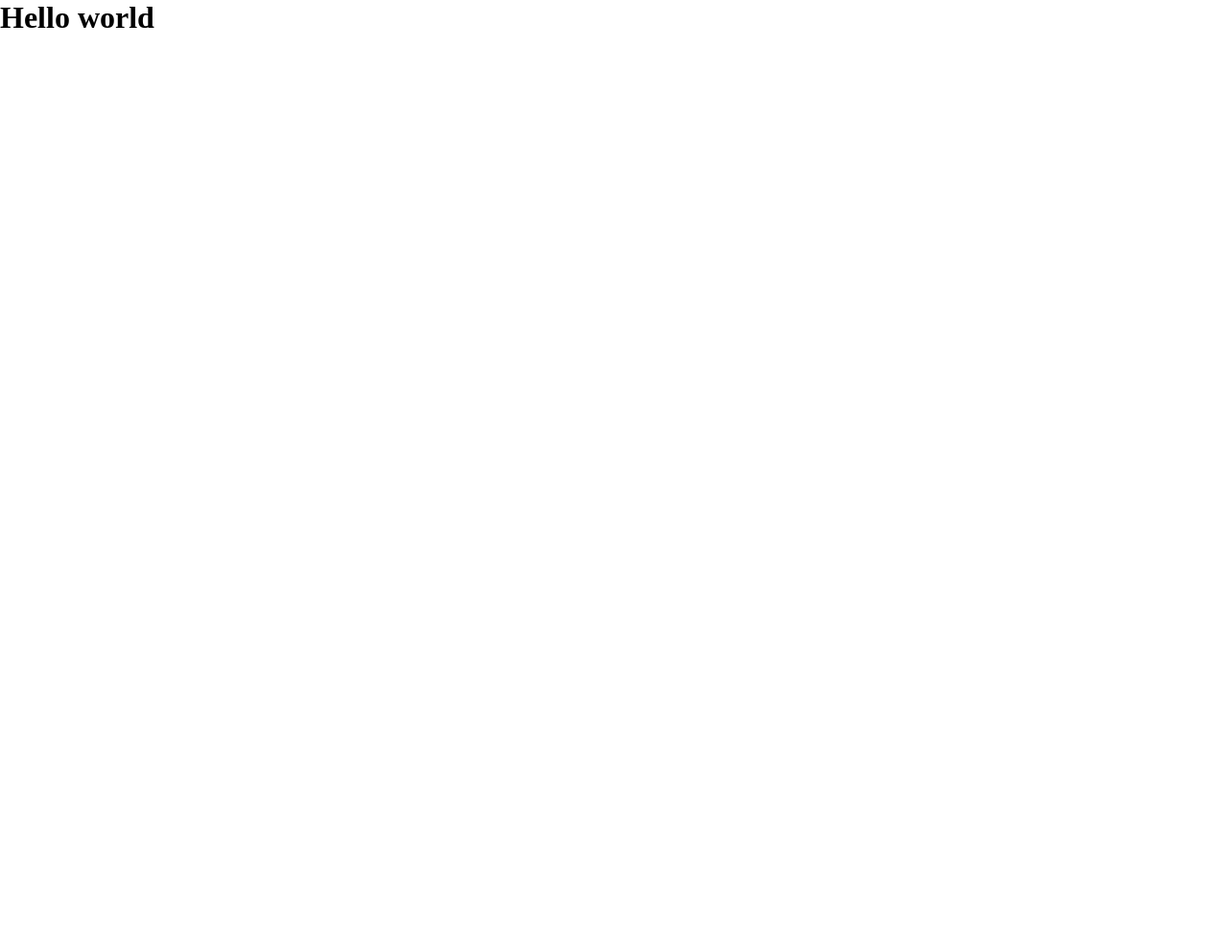
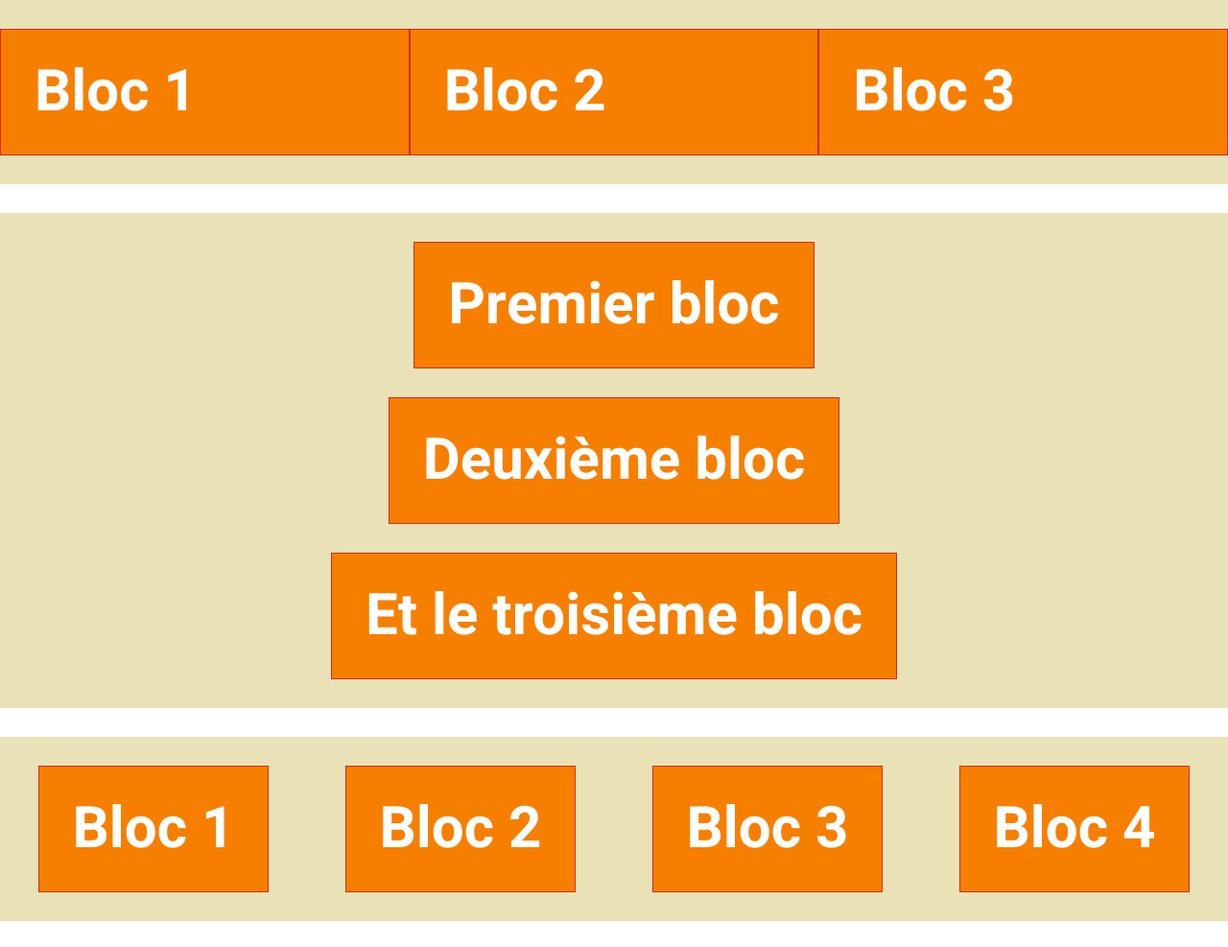
Before and after one commit to noahburgbacher/examen-1-etape-a, a website built with Parcel: page src/index.html in a window 1280 px wide. Shown: the top 987 px of the page at 96% size. Before the commit the page ends 800 px from the top, so only its background shows below. Built offline with nearby package versions, Linux system fonts and the light colour scheme.

Commit message:
integration

```diff
--- a/src/css/main.css
+++ b/src/css/main.css
@@ -12,3 +12,59 @@ img,
 video {
   display: block;
 }
+
+.divbase {
+  background-color: #eae2b7;
+}
+
+.block {
+  background-color: #f77f00;
+  border: 1px solid #d62828;
+  font-size: 60px;
+  color: #fff;
+  font-family: Heebo;
+  padding: 35px;
+  font-weight: 700;
+  line-height: 60px;
+}
+.flexbox {
+  display: flex;
+  flex-direction: column;
+  gap: 30px;
+}
+.div {
+  display: flex;
+  padding: 30px 0;
+}
+.div .block {
+  width: 100%;
+}
+.div1 {
+  display: flex;
+  padding: 30px 0;
+  align-items: center;
+  flex-direction: column;
+  gap: 30px;
+}
+.div2 {
+  display: flex;
+  padding: 30px 0;
+  justify-content: space-around;
+}
+.div3 {
+  display: flex;
+  padding: 30px;
+  height: 450px;
+  align-items: center;
+  flex-direction: row-reverse;
+  gap: 30px;
+}
+.div4 {
+  display: flex;
+  padding: 30px 0;
+  justify-content: center;
+  flex-wrap: wrap;
+}
+.div4 .block {
+  width: 50%;
+}
--- a/src/index.html
+++ b/src/index.html
@@ -5,9 +5,43 @@
     <title>eikon parcel starter</title>
     <meta name="viewport" content="width=device-width, initial-scale=1.0" />
     <link rel="stylesheet" href="css/main.css" />
+    <link rel="preconnect" href="https://fonts.googleapis.com" />
+    <link rel="preconnect" href="https://fonts.gstatic.com" crossorigin />
+    <link
+      href="https://fonts.googleapis.com/css2?family=Heebo:wght@100..900&display=swap"
+      rel="stylesheet"
+    />
   </head>
   <body>
-    <h1>Hello world</h1>
+    <div class="flexbox">
+      <div class="divbase div">
+        <div class="block">Bloc 1</div>
+        <div class="block">Bloc 2</div>
+        <div class="block">Bloc 3</div>
+      </div>
+      <div class="divbase div1">
+        <div class="block">Premier bloc</div>
+        <div class="block">Deuxième bloc</div>
+        <div class="block">Et le troisième bloc</div>
+      </div>
+      <div class="divbase div2">
+        <div class="block">Bloc 1</div>
+        <div class="block">Bloc 2</div>
+        <div class="block">Bloc 3</div>
+        <div class="block">Bloc 4</div>
+      </div>
+      <div class="divbase div3">
+        <div class="block">Premier bloc</div>
+        <div class="block">Deuxième bloc</div>
+        <div class="block">Et troisième bloc</div>
+      </div>
+      <div class="divbase div4">
+        <div class="block">Bloc 1</div>
+        <div class="block">Bloc 2</div>
+        <div class="block">Bloc 3</div>
+        <div class="block">Bloc 4</div>
+      </div>
+    </div>
 
     <script src="js/main.js" type="module"></script>
   </body>
```
